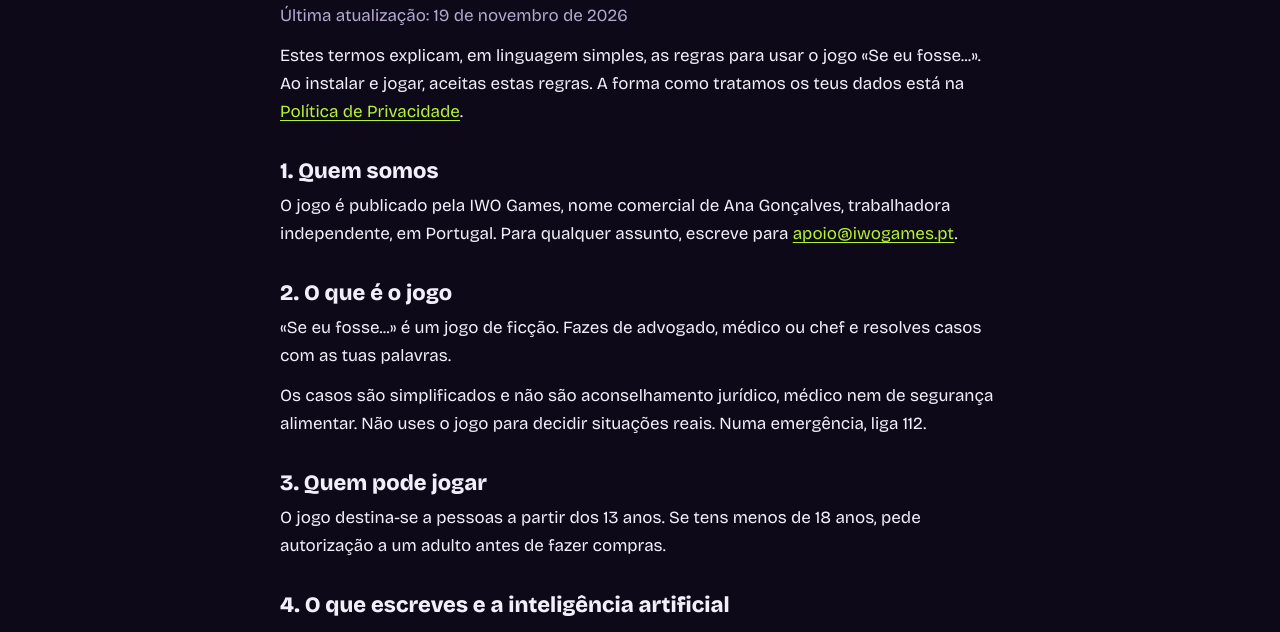
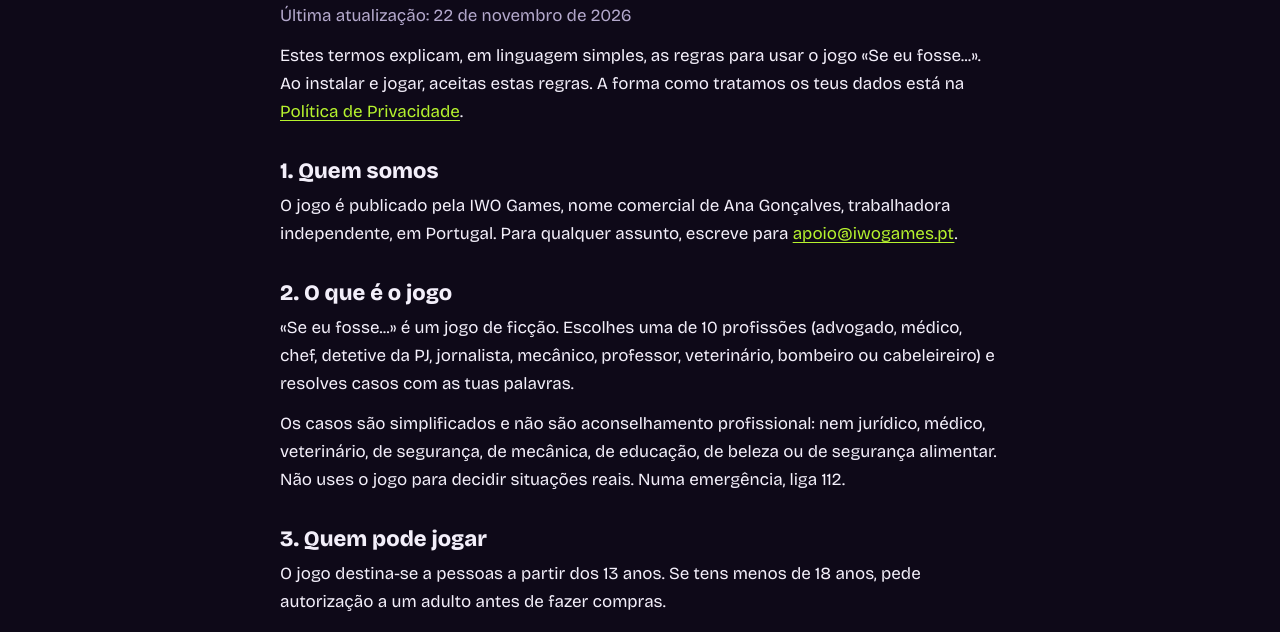
Before and after one commit to IwoGames/iwogames.pt, a plain HTML site: page seeufosse/termos/index.html in a window 1280 px wide. Shown: the part 167-799 px from the top of the page. Drawn offline with nearby package versions, Linux system fonts and the light colour scheme.

Commit message:
Se eu fosse: termos com as 10 profissões e as compras atuais

```diff
--- a/seeufosse/termos/index.html
+++ b/seeufosse/termos/index.html
@@ -14,7 +14,7 @@
 
 <main class="wrap policy">
 <h1>Termos de Utilização · Se eu fosse...</h1>
-<p class="muted">Última atualização: 19 de novembro de 2026</p>
+<p class="muted">Última atualização: 22 de novembro de 2026</p>
 
 <p>Estes termos explicam, em linguagem simples, as regras para usar o jogo «Se eu fosse...». Ao instalar e jogar, aceitas estas regras. A forma como tratamos os teus dados está na <a href="/seeufosse/privacidade/">Política de Privacidade</a>.</p>
 
@@ -22,8 +22,8 @@
 <p>O jogo é publicado pela IWO Games, nome comercial de Ana Gonçalves, trabalhadora independente, em Portugal. Para qualquer assunto, escreve para <a href="mailto:apoio@iwogames.pt">apoio@iwogames.pt</a>.</p>
 
 <h2>2. O que é o jogo</h2>
-<p>«Se eu fosse...» é um jogo de ficção. Fazes de advogado, médico ou chef e resolves casos com as tuas palavras.</p>
-<p>Os casos são simplificados e não são aconselhamento jurídico, médico nem de segurança alimentar. Não uses o jogo para decidir situações reais. Numa emergência, liga 112.</p>
+<p>«Se eu fosse...» é um jogo de ficção. Escolhes uma de 10 profissões (advogado, médico, chef, detetive da PJ, jornalista, mecânico, professor, veterinário, bombeiro ou cabeleireiro) e resolves casos com as tuas palavras.</p>
+<p>Os casos são simplificados e não são aconselhamento profissional: nem jurídico, médico, veterinário, de segurança, de mecânica, de educação, de beleza ou de segurança alimentar. Não uses o jogo para decidir situações reais. Numa emergência, liga 112.</p>
 
 <h2>3. Quem pode jogar</h2>
 <p>O jogo destina-se a pessoas a partir dos 13 anos. Se tens menos de 18 anos, pede autorização a um adulto antes de fazer compras.</p>
@@ -41,7 +41,7 @@
 
 <h2>6. Compras</h2>
 <ul>
-<li>O primeiro caso de cada profissão é grátis. Os casos 2 a 15 de cada profissão, o passe sem anúncios, os pacotes de pistas e o kit de estagiário (uma oferta de boas-vindas que só se compra uma vez) são compras feitas na Google Play, sem assinaturas.</li>
+<li>Os casos abrem à medida que jogas e nenhum fica fechado por pagar. A carreira de cada profissão (abre já os 15 casos dessa profissão e tira o limite de casos por dia), «Todas as profissões» (todas as carreiras e o passe sem anúncios), o passe sem anúncios, os pacotes de pistas e o kit de estagiário (uma oferta de boas-vindas que só se compra uma vez) são compras feitas na Google Play, sem assinaturas.</li>
 <li>O preço é o que a Google Play mostra antes de confirmares, na tua moeda.</li>
 <li>O conteúdo comprado fica disponível logo a seguir. Ao confirmar a compra, aceitas que o fornecimento comece de imediato. Por isso, nos termos da lei, deixa de se aplicar o direito de desistir da compra no prazo de 14 dias. Isto não afeta a garantia legal: se algo que compraste não funcionar, escreve-nos.</li>
 <li>Os pedidos de reembolso seguem as regras da Google Play. Uma compra reembolsada é retirada do jogo.</li>
@@ -50,7 +50,7 @@
 </ul>
 
 <h2>7. Anúncios</h2>
-<p>Só aparecem anúncios quando escolhes ver um vídeo em troca de uma recompensa (por exemplo, mais um caso no dia, uma ajuda no caso, o dinheiro a dobrar ou a pista grátis do dia, na loja). Nunca interrompemos um caso com publicidade.</p>
+<p>Só aparecem anúncios quando escolhes ver um vídeo em troca de uma recompensa (por exemplo, mais um caso no dia, uma ajuda no caso, uma segunda oportunidade, o dinheiro a dobrar, o prémio do dia a dobrar ou a pista grátis do dia, na loja). Nunca interrompemos um caso com publicidade.</p>
 
 <h2>8. Regras de utilização</h2>
 <p>Não é permitido copiar, vender ou distribuir o jogo ou os seus conteúdos. Também não é permitido alterar o código, usar batotas ou programas que interfiram com o jogo, nem aceder aos servidores sem autorização.</p>
```
